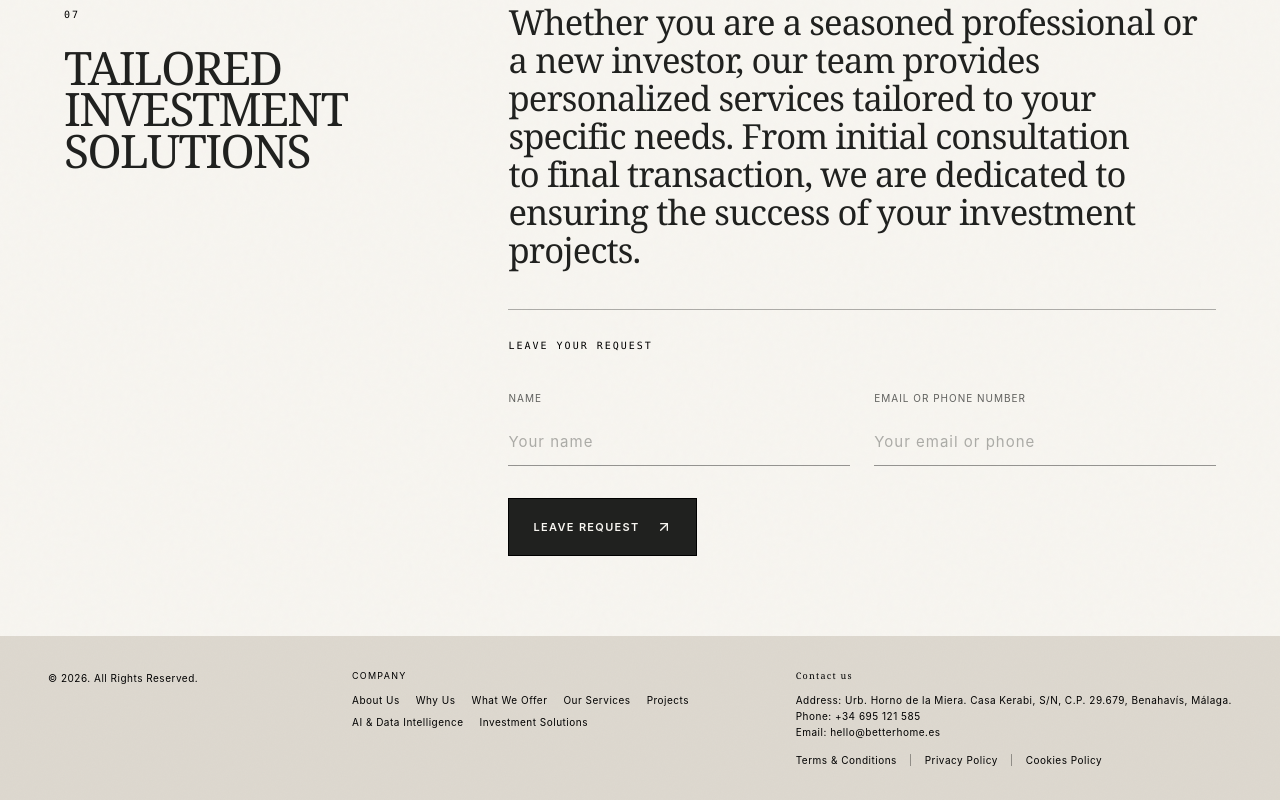
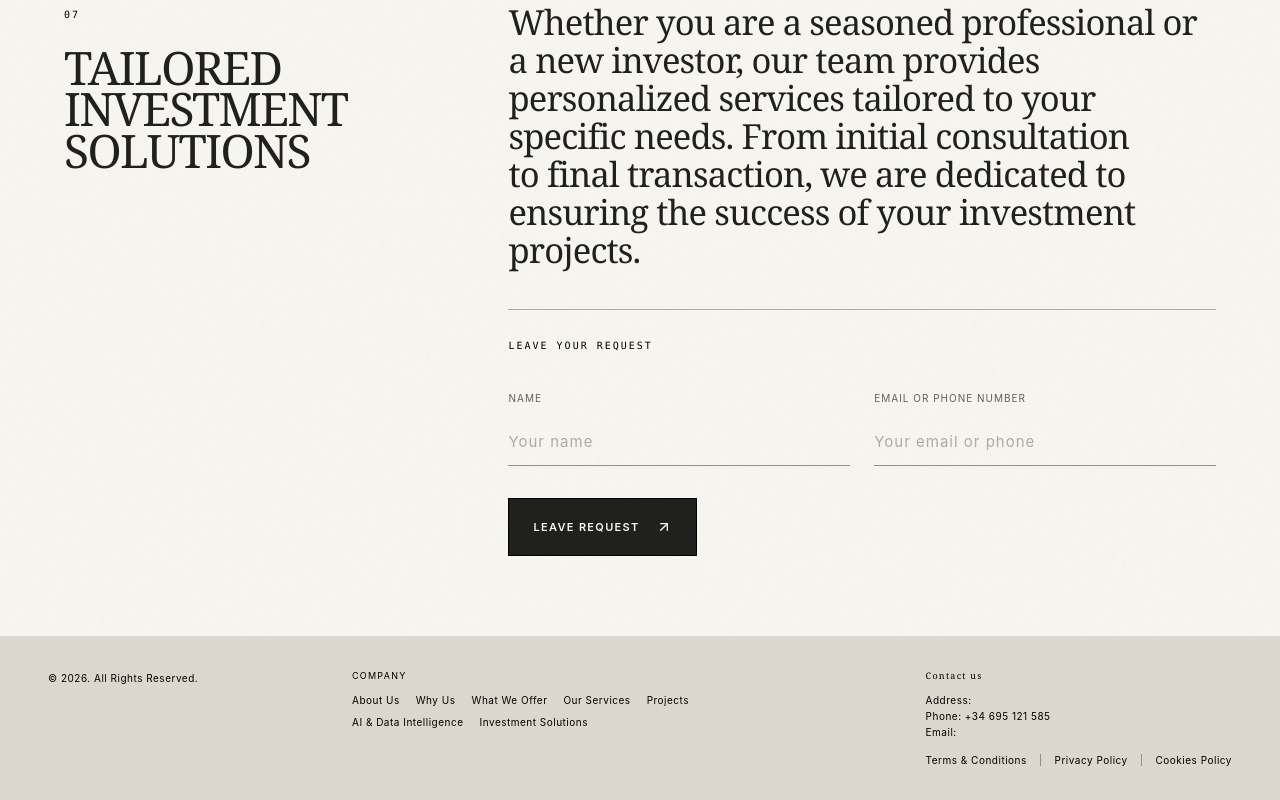
Before and after one commit to zdazix/brickinvest, a React (Vite) app in the folder app-1/: page / in a window 1280 px wide. Shown: the part 5750-6550 px from the top of the page. Built offline with nearby package versions, Linux system fonts and the light colour scheme; no server answers.

Commit message:
оставь секцию Address: Email: пустыми не заполненными
Amazi-Operation-Id: task:2b6ee30d-2a9a-4a7d-bd5d-833e727455bf
Amazi-Operation-Payload: 3fadb45561b8af3ef239b5a649650e7be723b1fc63b32e29b138c45d5bffc1a4

```diff
--- a/app-1/src/components/layout/SiteFooter.tsx
+++ b/app-1/src/components/layout/SiteFooter.tsx
@@ -44,10 +44,7 @@ export const SiteFooter = () => {
         <div className="min-w-0 text-[#000] sm:justify-self-end">
           <h2 className="mb-2 text-[9px] tracking-[0.14em]">Contact us</h2>
           <address className="not-italic">
-            <p>
-              Address: Urb. Horno de la Miera. Casa Kerabi, S/N, C.P. 29.679,
-              Benahavís, Málaga.
-            </p>
+            <p>Address:</p>
             <p>
               Phone:{" "}
               <a
@@ -57,15 +54,7 @@ export const SiteFooter = () => {
                 +34 695 121 585
               </a>
             </p>
-            <p>
-              Email:{" "}
-              <a
-                className="transition-colors hover:text-primary focus-visible:text-primary"
-                href="mailto:hello@betterhome.es"
-              >
-                hello@betterhome.es
-              </a>
-            </p>
+            <p>Email:</p>
           </address>
 
           <nav
```
